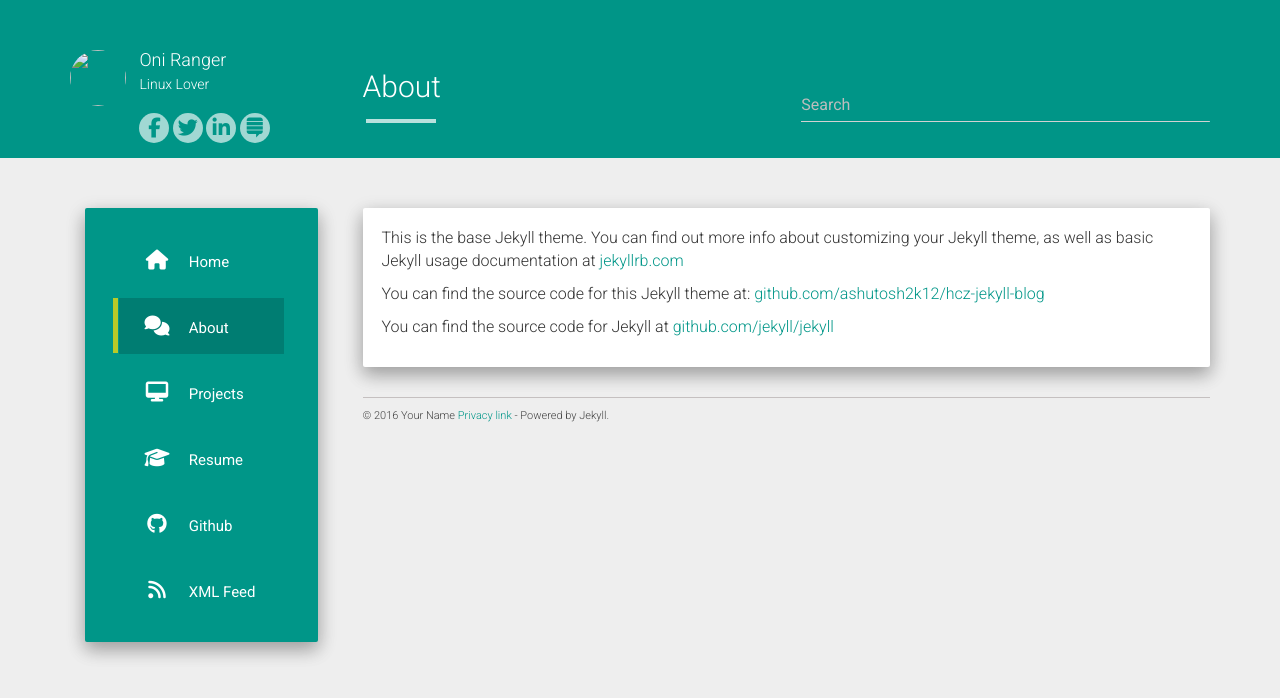
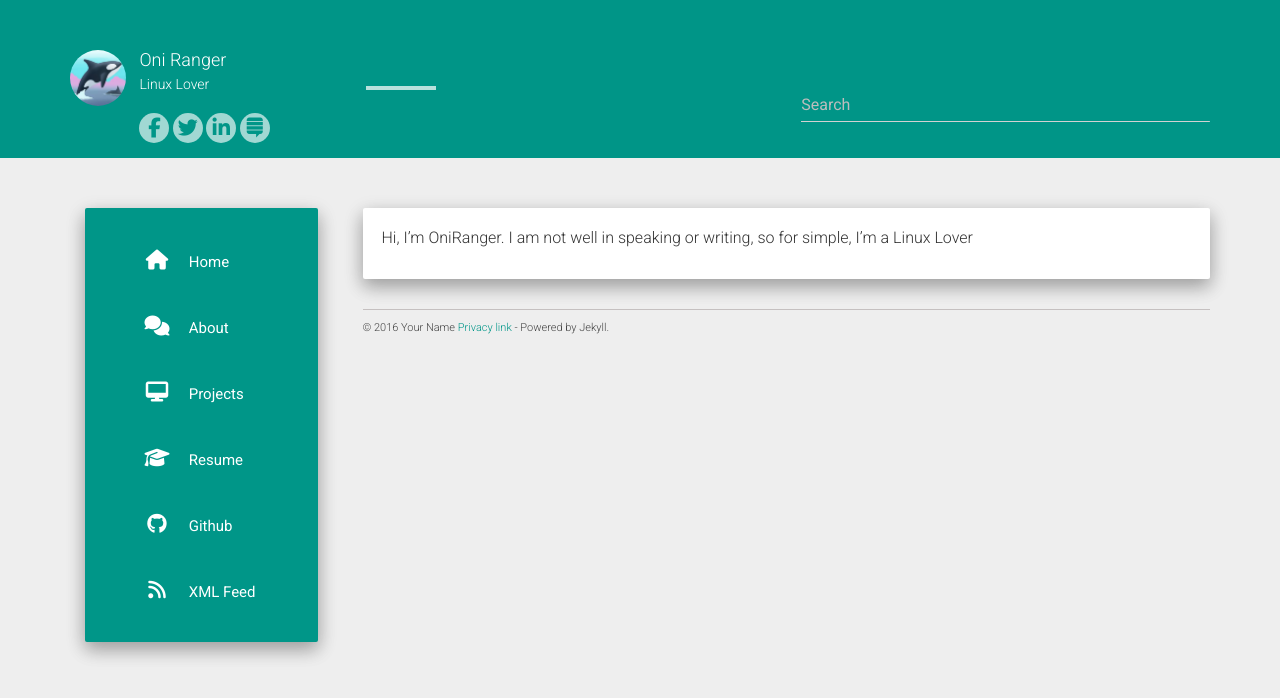
Before and after one commit to ita93/ita93.github.io, a Jekyll site: the page built from about.md, in a window 1280 px wide. Shown: the top 698 px of the page. Built offline with Jekyll 4.4.1, drawn with Linux system fonts in a browser that asks for light colours; nearby versions of some CDN libraries; our own code applies the rules of GitHub Pages for plain Markdown files.

Commit message:
Update about page

```diff
--- a/about.md
+++ b/about.md
@@ -1,11 +1 @@
----
-layout: page
-title: About
-permalink: /about/
----
-
-This is the base Jekyll theme. You can find out more info about customizing your Jekyll theme, as well as basic Jekyll usage documentation at [jekyllrb.com](http://jekyllrb.com/)
-
-You can find the source code for this Jekyll theme at: [github.com/ashutosh2k12/hcz-jekyll-blog](https://github.com/ashutosh2k12/hcz-jekyll-blog)
-
-You can find the source code for Jekyll at [github.com/jekyll/jekyll](https://github.com/jekyll/jekyll)
+Hi, I'm OniRanger. I am not well in speaking or writing, so for simple, I'm a Linux Lover
```
